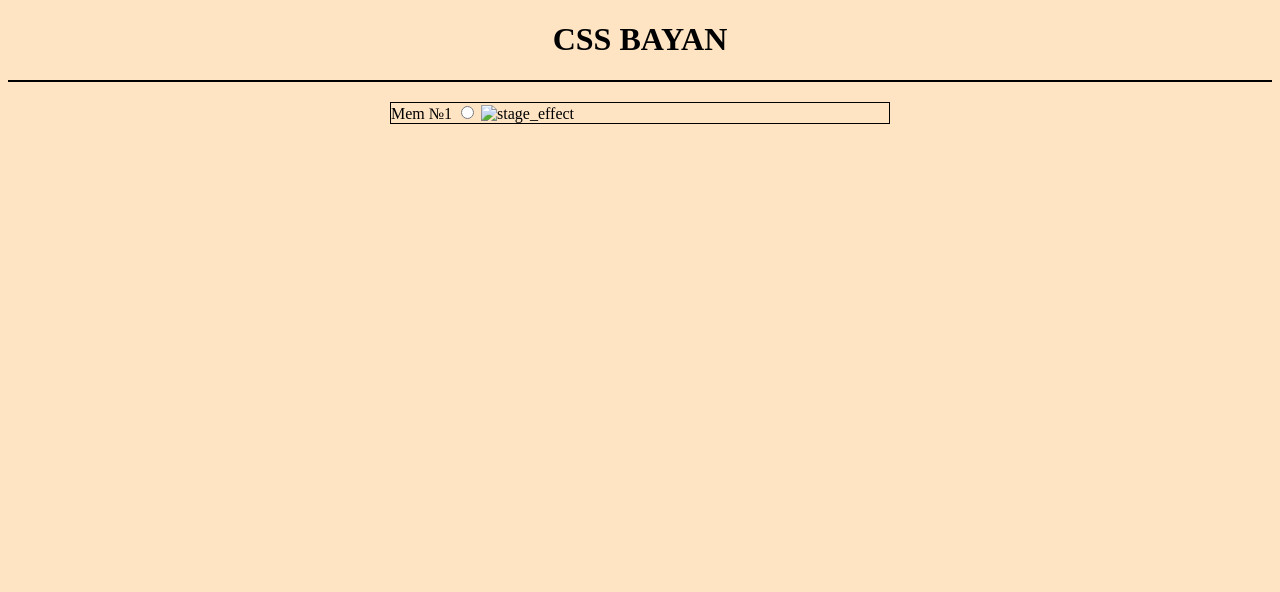
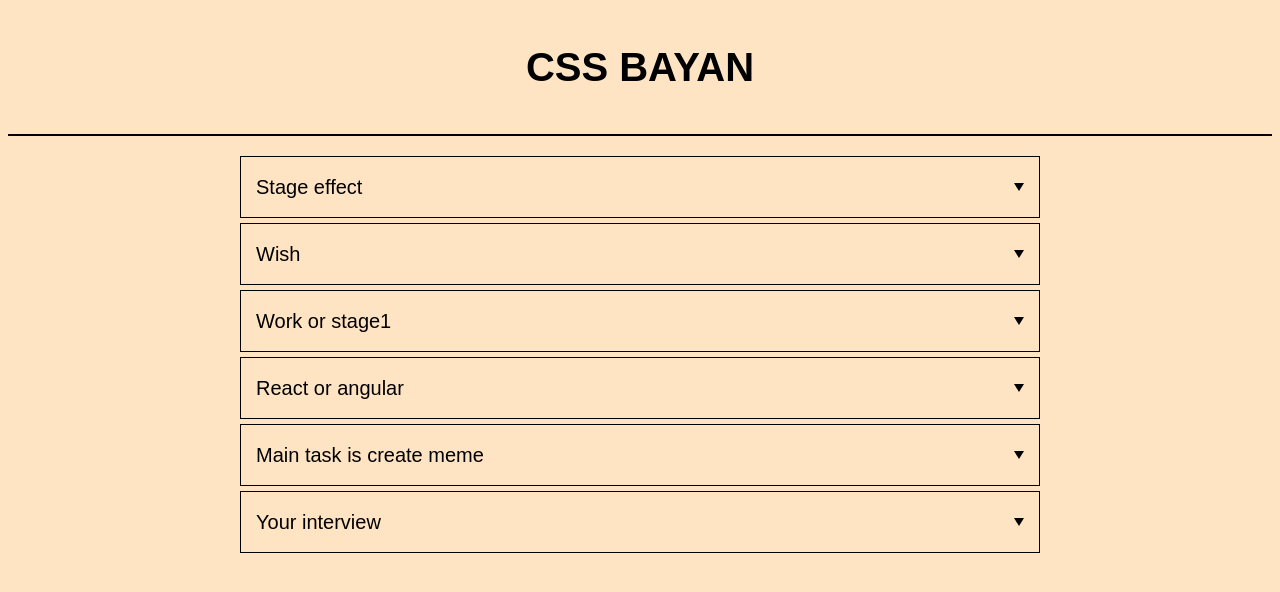
Before and after one commit to OlegWerb/cssBayan, a plain HTML site: page index.html in a window 1280 px wide. Drawn offline with Linux system fonts and the light colour scheme.

Commit message:
add:accordion

```diff
--- a/index.html
+++ b/index.html
@@ -2,30 +2,55 @@
 <html lang="en">
 <head>
     <meta charset="UTF-8">
-    <meta http-equiv="X-UA-Compatible" content="IE=edge">
-    <meta name="viewport" content="width=device-width, initial-scale=1.0">
-    <title>Document</title>
     <link rel="stylesheet" href="style.css">
+    <title>CSS BAYAN</title>
 </head>
 <body>
-  <header class="header">
-    <h1>CSS BAYAN</h1>
-    <div class="line"></div>
-    <div class="accordion">
-      <div class="accordion__item">
-        <label class="accordion__title" for="section_1">Mem №1</label>
-        <input class="acoordion__input" type="radio" name="mem" id="mem_1">
-        <img src="./jpg/stage1,2,3.jpg" alt="stage_effect">
-      </div>
-    </div>
-  </header>
-  <main>
+    <header class="header">
+        <h1>CSS BAYAN</h1>
+        <div class="line"></div>
+    </header>
 
 
-  </main>
-  <footer>
+    <div class="accordion">
+        <div class="accordion-item">
+            <input class="accordion-input" type="checkbox" id="pic_1">
+            <label class="accordion-title" for="pic_1">Stage effect</label>
+            <img src="./jpg/stage1,2,3.jpg" alt="stage_effect" class="picture">
+        </div>
 
-  </footer>
+        <div class="accordion-item">
+            <input class="accordion-input" type="checkbox" id="pic_2">
+            <label class="accordion-title" for="pic_2">Wish</label>
+            <img src="./jpg/wish.jpg" alt="wish" class="picture">
+        </div>
+
+        <div class="accordion-item">
+            <input class="accordion-input" type="checkbox" id="pic_3">
+            <label class="accordion-title" for="pic_3">Work or stage1</label>
+            <img src="./jpg/work or stage1.jpg" alt="work_or_stage1" class="picture">
+        </div>
+
+        <div class="accordion-item">
+            <input class="accordion-input" type="checkbox" id="pic_4">
+            <label class="accordion-title" for="pic_4">React or angular</label>
+            <img src="./jpg/react_or_angular.jpg" alt="react_or_angular" class="picture">
+        </div>
+
+        <div class="accordion-item">
+            <input class="accordion-input" type="checkbox" id="pic_5">
+            <label class="accordion-title" for="pic_5">Main task is create meme</label>
+            <img src="./jpg/main task create meme.jpg" alt="main task create meme" class="picture">
+        </div>
+
+        <div class="accordion-item">
+            <input class="accordion-input" type="checkbox" id="pic_6">
+            <label class="accordion-title" for="pic_6">Your interview</label>
+            <img src="./jpg/interview.jpg" alt="interview" class="picture">
+        </div>
+    </div>
+
+
 
 </body>
 </html>
--- a/style.css
+++ b/style.css
@@ -1,4 +1,8 @@
-body{
+body {
+    font-family: Arial, sans-serif;
+    font-size: 20px;
+    line-height: 2;
+
     background-color: bisque;
 }
 
@@ -10,11 +14,81 @@ h1{
     border: 1px solid;
 }
 
-.accordion{
-    max-width: 500px;
+*,
+*:before,
+*:after {
+    box-sizing: border-box;
+}
+
+
+/* Faq */
+
+.accordion {
+    max-width: 800px;
     margin: 20px auto;
 }
 
-.accordion__item{
+.accordion-item {
+    margin-bottom: 5px;
     border: 1px solid black;
 }
+
+.accordion-title {
+    display: block;
+    padding: 10px 15px;
+    position: relative;
+
+    color: black;
+    cursor: pointer;
+
+    transition: background .2s ease-out;
+}
+
+.accordion-title:after {
+    content: "";
+    display: block;
+
+    border-style: solid;
+    border-width: 8px 5px 0 5px;
+    border-color: black transparent transparent transparent;
+
+    position: absolute;
+    top: 50%;
+    right: 15px;
+
+    transform: translateY(-50%);
+}
+
+.accordion-title:hover {
+    background-color: #b91125;
+}
+
+.accordion-input {
+    width: 0;
+    height: 0;
+
+    -webkit-appearance: none;
+    appearance: none;
+
+    position: absolute;
+}
+
+.accordion-input:checked ~ .accordion-title {
+    background-color: #b91125;
+}
+
+.accordion-input:checked ~ .accordion-title:after {
+    border-style: solid;
+    border-width: 0 5px 8px 5px;
+    border-color: transparent transparent black transparent;
+}
+
+.accordion-input:checked ~ .picture {
+    display: block;
+}
+
+.picture {
+    display: none;
+    padding: 10px 15px;
+
+}
```
Also changed, not shown: jpg/react_or_angular.jpg (renamed from jpg/react_or_anhular.jpg).
